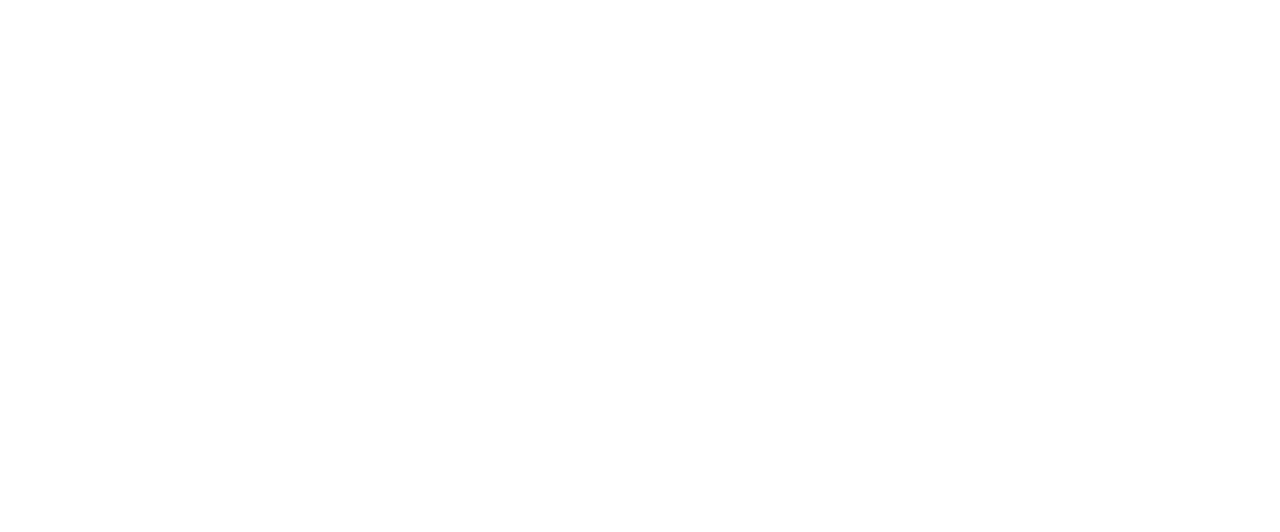
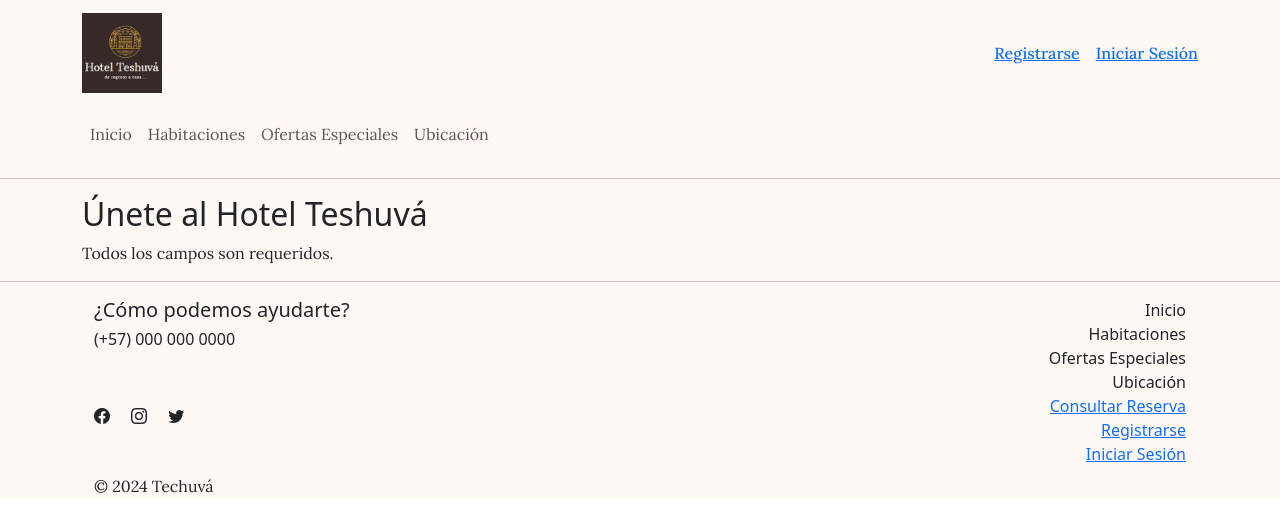
Before and after one commit to Jimena674/Hotel-Management-System-SENA, a React (Vite) app: page /SignUp in a window 1280 px wide. Before the commit this address had no page. Shown: the top 532 px of the page. Built offline with nearby package versions, Linux system fonts and the light colour scheme.

Commit message:
Se crea el componente SignUp y se corrigen algunas rutas de enlaces. No funcinan correctamnete los enlaces del navbar.

```diff
--- a/src/App.jsx
+++ b/src/App.jsx
@@ -1,12 +1,14 @@
 import React from "react";
 import { BrowserRouter as Router, Routes, Route } from "react-router-dom";
 import Home from "./website/pages/Home";
+import SignUp from "./website/pages/SignUp";
 
 const App = () => {
   return (
     <Router>
       <Routes>
         <Route path="/" element={<Home />} /> {/* Home en la ruta principal */}
+        <Route path="/SignUp" element={<SignUp />} />
       </Routes>
     </Router>
   );
--- a/src/styles/custom.scss
+++ b/src/styles/custom.scss
@@ -6,8 +6,7 @@
 $font-body: "Lora", serif;
 
 p,
-span,
-Link {
+span {
   font-family: $font-body;
 }
 
--- a/src/website/components/CardHor.jsx
+++ b/src/website/components/CardHor.jsx
@@ -29,7 +29,7 @@
 };
 
 CardHor.defaultProps = {
-  image: "/public/images/hotel-freepik.jpg",
+  image: "/images/hotel-freepik.jpg",
   title: "Título no disponible",
   description:
     "Lorem ipsum dolor sit amet, consectetur adipiscing elit. Maecenas a volutpat leo, a laoreet eros. Nulla purus est, euismod ornare tempor vel, lacinia quis mauris.",
--- a/src/website/components/CardITB.jsx
+++ b/src/website/components/CardITB.jsx
@@ -22,7 +22,7 @@
 };
 
 CardITB.defaultProps = {
-  image: "/public/images/hab-cama-doble-1.jpeg",
+  image: "/images/hab-cama-doble-1.jpeg",
   title: "Habitación",
 };
 
--- a/src/website/components/Footer.jsx
+++ b/src/website/components/Footer.jsx
@@ -1,6 +1,7 @@
 import React from "react";
 import "bootstrap/dist/css/bootstrap.min.css";
-import { Link } from "react-router-dom";
+import { Link as ScrollLink } from "react-scroll";
+import { Link as RouterLink } from "react-router-dom";
 
 const Footer = () => {
   return (
@@ -17,19 +18,19 @@
             </div>
             <div className="d-flex row justify-content-start">
               <div className="col-1">
-                <Link to="" className="text-decoration-none text-dark">
+                <RouterLink to="/" className="text-decoration-none text-dark">
                   <i className="bi bi-facebook" />
-                </Link>
+                </RouterLink>
               </div>
               <div className="col-1">
-                <Link to="" className="text-decoration-none text-dark">
+                <RouterLink to="/" className="text-decoration-none text-dark">
                   <i className="bi bi-instagram" />
-                </Link>
+                </RouterLink>
               </div>
               <div className="col-1">
-                <Link to="" className="text-decoration-none text-dark">
+                <RouterLink to="/" className="text-decoration-none text-dark">
                   <i className="bi bi-twitter" />
-                </Link>
+                </RouterLink>
               </div>
             </div>
             <div className="row">
@@ -41,13 +42,62 @@
             className="d-flex flex-column justify-content-start text-end"
             style={{ height: "200px" }}
           >
-            <Link to="">Inicio</Link>
-            <Link to="">Habitaciones</Link>
-            <Link to="">Ofertas Especiales</Link>
-            <Link to="">Ubicación</Link>
-            <Link to="">Consultar Reserva</Link>
-            <Link to="">Registrarse</Link>
-            <Link to="">Iniciar Sesión</Link>
+            <ScrollLink
+              to="inicio"
+              smooth={true}
+              duration={500}
+              style={{ cursor: "pointer" }}
+            >
+              Inicio
+            </ScrollLink>
+            <ScrollLink
+              to="habitaciones"
+              smooth={true}
+              duration={500}
+              style={{ cursor: "pointer" }}
+            >
+              Habitaciones
+            </ScrollLink>
+            <ScrollLink
+              to="ofertas"
+              smooth={true}
+              duration={500}
+              style={{ cursor: "pointer" }}
+            >
+              Ofertas Especiales
+            </ScrollLink>
+            <ScrollLink
+              to="ubicacion"
+              smooth={true}
+              duration={500}
+              style={{ cursor: "pointer" }}
+            >
+              Ubicación
+            </ScrollLink>
+            <RouterLink
+              to="/"
+              smooth={true}
+              duration={500}
+              style={{ cursor: "pointer" }}
+            >
+              Consultar Reserva
+            </RouterLink>
+            <RouterLink
+              to="/SignUp"
+              smooth={true}
+              duration={500}
+              style={{ cursor: "pointer" }}
+            >
+              Registrarse
+            </RouterLink>
+            <RouterLink
+              to="/"
+              smooth={true}
+              duration={500}
+              style={{ cursor: "pointer" }}
+            >
+              Iniciar Sesión
+            </RouterLink>
           </div>
         </div>
       </div>
--- a/src/website/components/Navbar.jsx
+++ b/src/website/components/Navbar.jsx
@@ -1,6 +1,7 @@
 import React from "react";
 import "bootstrap/dist/css/bootstrap.min.css";
-import { Link } from "react-scroll";
+import { Link as ScrollLink } from "react-scroll";
+import { Link as RouterLink } from "react-router-dom";
 
 const Navbar = () => {
   return (
@@ -9,23 +10,23 @@
       <nav className="container navbar navbar-expand-lg py-2 w-100">
         <div className="container-fluid d-flex justify-content-between align-items-center">
           {/* Logo */}
-          <Link className="navbar-brand" to="/">
+          <RouterLink className="navbar-brand" to="/">
             <img
               src="/images/logo-h-teshuva.png"
               alt="Logo del hotel Teshuva"
               height={80}
               width={80}
             />
-          </Link>
+          </RouterLink>
           {/* Enlaces de Iniciar sesión y Registro */}
           <div className="">
-            <Link to="">
+            <RouterLink to="/SignUp">
               <span>Registrarse</span>
-            </Link>
+            </RouterLink>
 
-            <Link className="ms-3" to="">
+            <RouterLink className="ms-3" to="/">
               <span>Iniciar Sesión</span>
-            </Link>
+            </RouterLink>
           </div>
         </div>
       </nav>
@@ -48,12 +49,18 @@
           <div className="collapse navbar-collapse" id="navbarSupportedContent">
             <ul className="navbar-nav me-auto mb-2 mb-lg-0">
               <li className="nav-item">
-                <Link to="/" className="nav-link" style={{ cursor: "pointer" }}>
+                <ScrollLink
+                  to="inicio"
+                  className="nav-link"
+                  smooth={true}
+                  duration={500}
+                  style={{ cursor: "pointer" }}
+                >
                   <span>Inicio</span>
-                </Link>
+                </ScrollLink>
               </li>
               <li className="nav-item">
-                <Link
+                <ScrollLink
                   to="habitaciones"
                   className="nav-link"
                   smooth={true}
@@ -61,10 +68,10 @@
                   style={{ cursor: "pointer" }}
                 >
                   <span>Habitaciones</span>
-                </Link>
+                </ScrollLink>
               </li>
               <li className="nav-item">
-                <Link
+                <ScrollLink
                   to="ofertas"
                   className="nav-link"
                   smooth={true}
@@ -72,10 +79,10 @@
                   style={{ cursor: "pointer" }}
                 >
                   <span>Ofertas Especiales</span>
-                </Link>
+                </ScrollLink>
               </li>
               <li className="nav-item">
-                <Link
+                <ScrollLink
                   to="ubicacion"
                   className="nav-link"
                   smooth={true}
@@ -83,7 +90,7 @@
                   style={{ cursor: "pointer" }}
                 >
                   <span>Ubicación</span>
-                </Link>
+                </ScrollLink>
               </li>
             </ul>
           </div>
--- a/src/website/components/TitleHome.jsx
+++ b/src/website/components/TitleHome.jsx
@@ -1,6 +1,5 @@
 import React from "react";
 import "bootstrap/dist/css/bootstrap.min.css";
-import { Link } from "react-router-dom";
 
 const TitleHome = ({ title }) => {
   return <h1 className="text-center"> {title} </h1>;
--- a/src/website/pages/Home.jsx
+++ b/src/website/pages/Home.jsx
@@ -16,6 +16,7 @@
       <hr />
       <BookingForm />
       <main className="container mt-3">
+        <Element name="inicio">
           <img
             src="/images/hotel-standret.jpg"
             className="img-fluid rounded mb-5"
@@ -58,7 +59,7 @@
               </div>
             </div>
           </section>
-
+        </Element>
         <Element name="habitaciones">
           <hr />
           <TitleHome title="Habitaciones" />
@@ -68,25 +69,25 @@
             <div className="row gx-4">
               <div className="col">
                 <CardITB
-                  image="/public/images/hab-cama-doble-1.jpeg"
+                  image="/images/hab-cama-doble-1.jpeg"
                   title="Habitación Doble Estándar"
                 />
               </div>
               <div className="col">
                 <CardITB
-                  image="/public/images/hab-cama-doble-2.jpeg"
+                  image="/images/hab-cama-doble-2.jpeg"
                   title="Habitación Familiar Estándar"
                 />
               </div>
               <div className="col">
                 <CardITB
-                  image="/public/images/hab-cama-doble-3.jpeg"
+                  image="/images/hab-cama-doble-3.jpeg"
                   title="Habitación Doble de Lujo"
                 />
               </div>
               <div className="col">
                 <CardITB
-                  image="/public/images/hab-dos-camas-sencillas.jpeg"
+                  image="/images/hab-dos-camas-sencillas.jpeg"
                   title="Habitación Familiar de Lujo"
                 />
               </div>
@@ -103,14 +104,14 @@
             <div className="row gx-4">
               <div className="col-6">
                 <CardHor
-                  image="/public/images/hotel-freepik.jpg"
+                  image="/images/hotel-freepik.jpg"
                   title="Reservar con Anticipación"
                   description="Lorem ipsum dolor sit amet, consectetur adipiscing elit. Maecenas a volutpat leo, a laoreet eros. Nulla purus est, euismod ornare tempor vel, lacinia quis mauris."
                 />
               </div>
               <div className="col-6">
                 <CardHor
-                  image="/public/images/hotel-freepik.jpg"
+                  image="/images/hotel-freepik.jpg"
                   title="Reservar con Anticipación"
                   description="Lorem ipsum dolor sit amet, consectetur adipiscing elit. Maecenas a volutpat leo, a laoreet eros. Nulla purus est, euismod ornare tempor vel, lacinia quis mauris."
                 />
@@ -119,7 +120,7 @@
             <div className="row gx-4">
               <div className="col-6">
                 <CardHor
-                  image="/public/images/hotel-freepik.jpg"
+                  image="/images/hotel-freepik.jpg"
                   title="Reservar con Anticipación"
                   description="Lorem ipsum dolor sit amet, consectetur adipiscing elit. Maecenas a volutpat leo, a laoreet eros. Nulla purus est, euismod ornare tempor vel, lacinia quis mauris."
                 />
@@ -160,7 +161,7 @@
               </div>
               <div className="col-7">
                 <img
-                  src="/public/images/map.png"
+                  src="/images/map.png"
                   alt="Mapa de ubicación geográfica del hotel"
                   className="img-fluid rounded"
                   style={{ height: "400px", width: "100%", objectFit: "cover" }}
--- /dev/null
+++ b/src/website/pages/SignUp.jsx
@@ -0,0 +1,21 @@
+import React from "react";
+import Navbar from "../components/Navbar";
+import Footer from "../components/Footer";
+
+const SignUp = () => {
+  return (
+    <>
+      <Navbar />
+      <hr />
+      <main className="container">
+        <h2>Únete al Hotel Teshuvá</h2>
+        <span>Todos los campos son requeridos.</span>
+        <form action=""></form>
+      </main>
+      <hr />
+      <Footer />
+    </>
+  );
+};
+
+export default SignUp;
```
Also changed, not shown: src/website/components/BookingForm.jsx (+5 -2 lines). Lines whose indentation alone changed are shown as unchanged.
